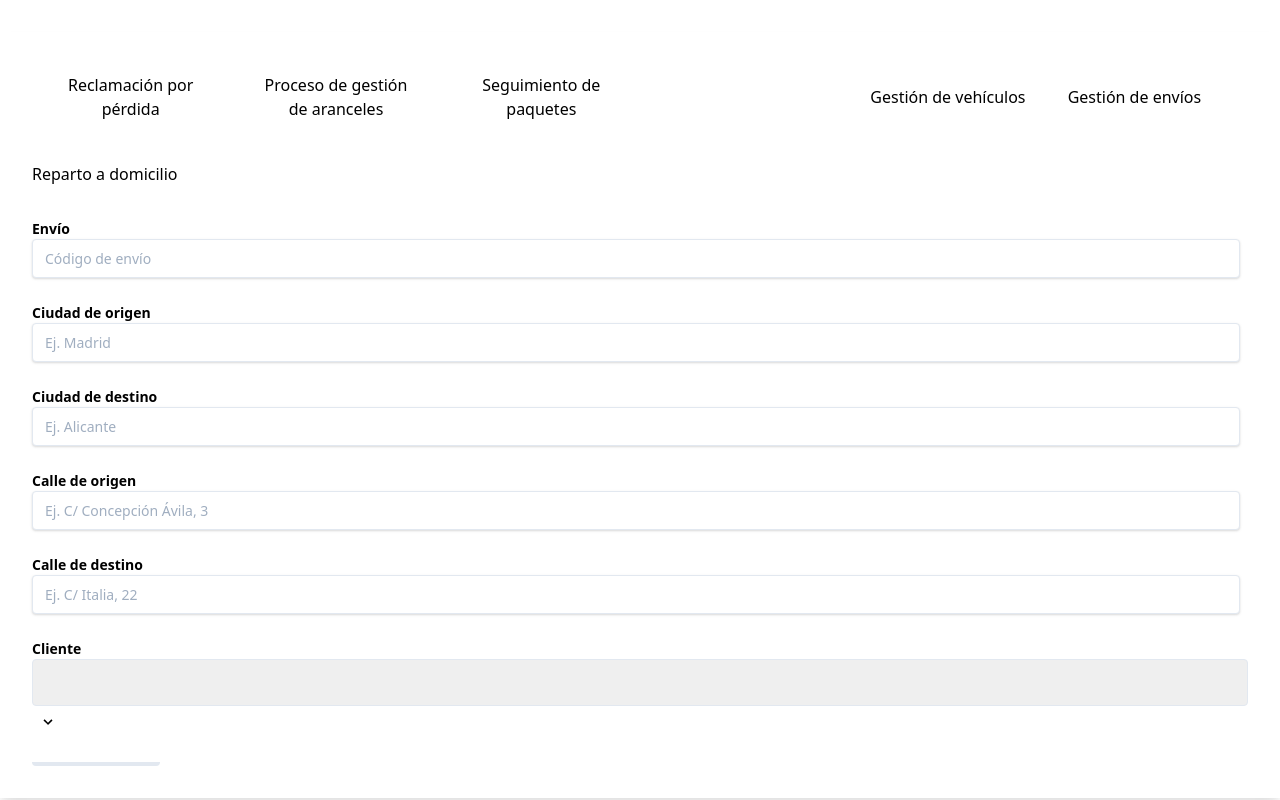
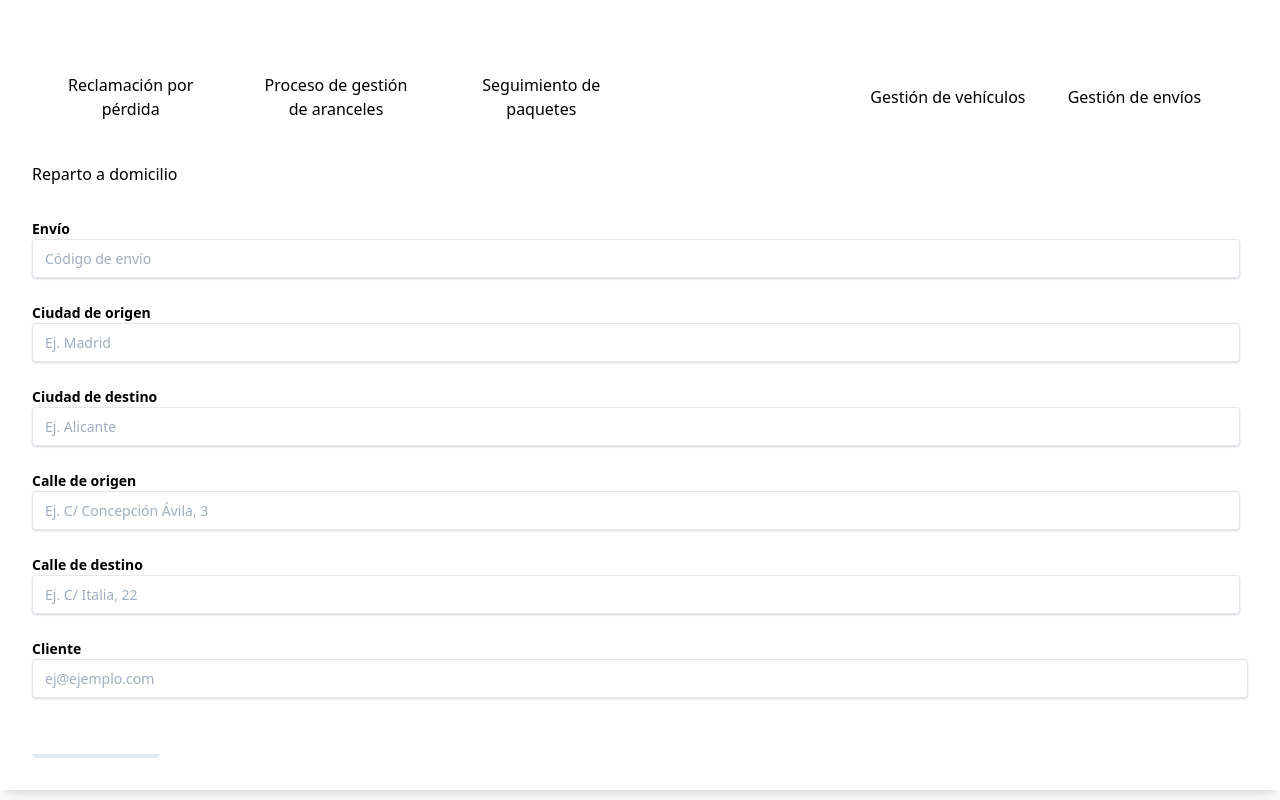
Before and after one commit to JDLK7/juntsxmtis-client, a Vue app: page /#/reparto in a window 1280 px wide. Built offline with nearby package versions, Linux system fonts and the light colour scheme; what vue-sweetalert2 would draw is missing.

Commit message:
REPARTO AUN NO FUNCIONA

```diff
--- a/src/views/Reparto.vue
+++ b/src/views/Reparto.vue
@@ -35,15 +35,8 @@
       <div class="relative mb-4">
         <label :class="classes.label">
           Cliente
-          <select :class="classes.select" v-model="cliente">
-            <option v-for="cliente in clientes" :key="cliente.email" :value="cliente.email">
-              {{ cliente.email }}
-            </option>
-          </select>
+          <input v-model="cliente" :class="classes.input" type="text" placeholder="ej@ejemplo.com">
         </label>
-        <div class="pointer-events-none absolute pin-y pin-r flex items-center px-2 text-grey-darker">
-          <svg class="fill-current h-4 w-4" xmlns="http://www.w3.org/2000/svg" viewBox="0 0 20 20"><path d="M9.293 12.95l.707.707L15.657 8l-1.414-1.414L10 10.828 5.757 6.586 4.343 8z"/></svg>
-        </div>
       </div>
       <button @click="repartir" :class="classes.btn">
         Repartir
@@ -66,17 +59,17 @@ export default {
     repartir() {
       console.log('Repartir...');
 
-      this.$http.get(`http://localhost:9090/envio?numeroTracking=${codigoEnvio}`, {
-        origen,
-        destino,
-        calleOrigen,
-        calleDestino,
-        cliente
+      this.$http.post(`http://localhost:9090/envio?numeroTracking=${this.codigoEnvio}`, {
+        origen: this.ciudadOrigen,
+        destino: this.ciudadDestino,
+        calleOrigen: this.calleOrigen,
+        calleDestino: this.calleDestino,
+        cliente: this.cliente,
       })
       .then((response) => {
         this.$swal({
           title: 'Reparto en proceso',
-          text: response.body.mensaje,
+          text: response.data.mensaje,
           type: 'success',
         });
       });
```
Also changed, not shown: 1 other file (tests, documents, lock files or other folders).
